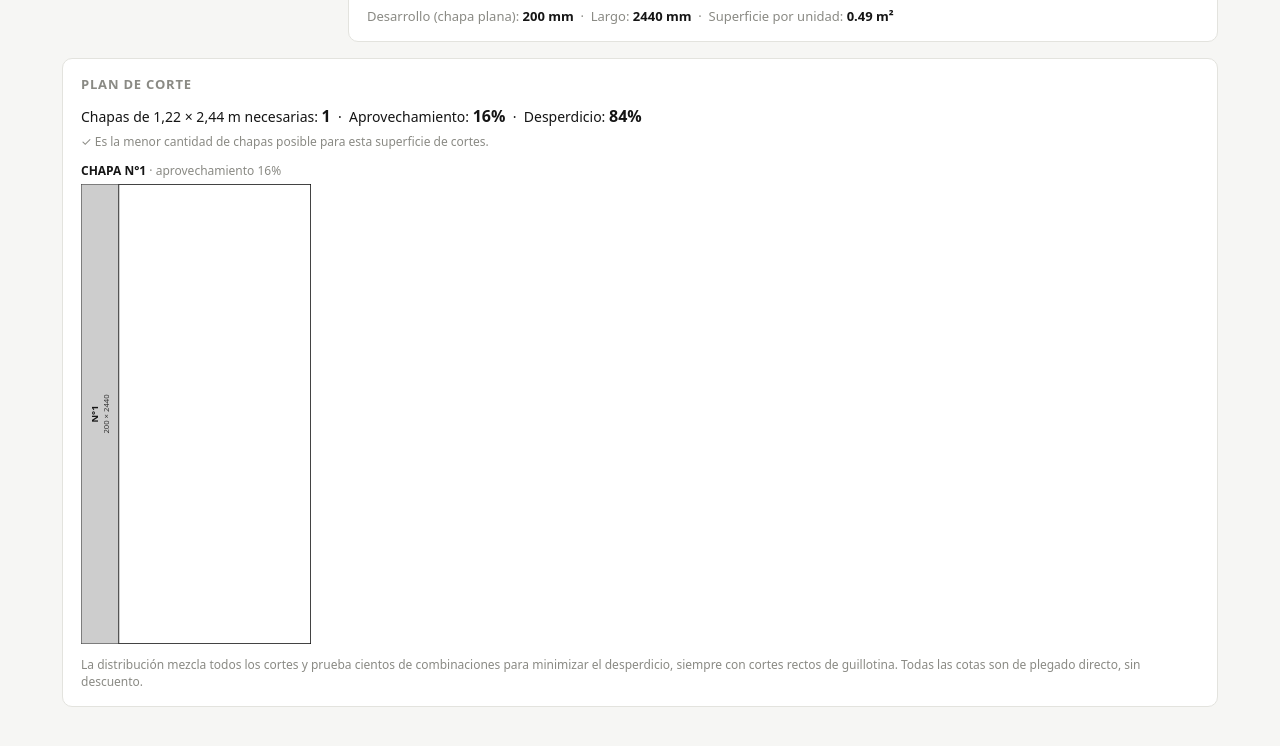
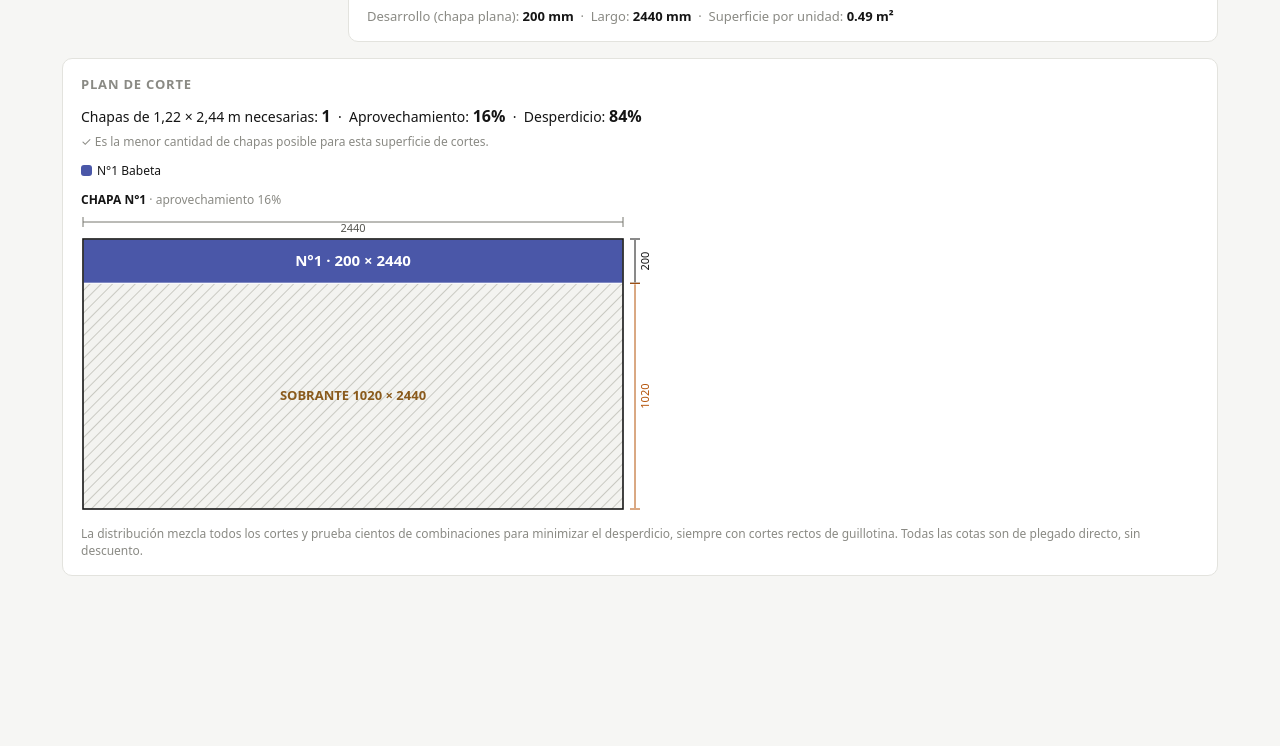
Before and after one commit to juansanvicente7/Plegados-Chapa, a plain HTML site: page index.html in a window 1280 px wide. Shown: the part 850-1596 px from the top of the page. After the commit the page ends 1486 px from the top, so only its background shows below. Drawn offline with Linux system fonts and the light colour scheme.

Commit message:
Plan de corte: chapa acostada, color por corte y cotas como en CAD
Cada chapa se dibuja con el largo en horizontal, cada corte con un color
fijo (también en la lista, la leyenda y el PDF), cotas del ancho de cada
faja a la derecha, cota del largo arriba y el sobrante rayado con su
medida. Los perfiles e isométricas de los plegados no cambian.

Co-Authored-By: Claude Opus 5.5 <noreply@anthropic.com>

```diff
--- a/index.html
+++ b/index.html
@@ -82,6 +82,10 @@
   .sheet-fig figcaption{font-size:12px;font-weight:600;margin-bottom:5px}
   .sheet-fig .waste{color:var(--soft);font-weight:400}
   .sheet-fig svg{display:block}
+  .sheets .sheet-fig{flex:1 1 460px;max-width:620px}
+  .leyenda{display:flex;flex-wrap:wrap;gap:6px 14px;font-size:12px;margin:0 0 12px}
+  .leyenda span{display:inline-flex;align-items:center;gap:5px}
+  .leyenda i,.pieza-item .dot{display:inline-block;width:11px;height:11px;border-radius:3px;flex:none}
 
   .hint{font-size:12px;color:var(--soft)}
 
@@ -105,7 +109,7 @@
   #printArea{display:none}
   @media print{
     @page{size:A4 portrait;margin:12mm}
-    body{background:#fff}
+    body{background:#fff;-webkit-print-color-adjust:exact;print-color-adjust:exact}
     body>*:not(#printArea){display:none !important}
     #printArea{display:block}
     .pg{page-break-after:always}
@@ -612,23 +616,78 @@ function calcularPlan(){
 }
 
 /* ================= SVG: chapa con distribución ================= */
+// un color fijo por corte (N°1, N°2…), igual en el plan, la lista y el PDF
+const COLORES=['#4a57a8','#f0692a','#f2e43c','#5bb94c','#9b3f9a','#97989c','#2fa8b8','#d64545','#c49a5a','#7fb8e8','#e58fc0','#3d7d3a'];
+function colorCorte(k){ return COLORES[(k-1)%COLORES.length]; }
+function tintaSobre(hex){
+  const n=parseInt(hex.slice(1),16), r=n>>16, g=n>>8&255, b=n&255;
+  return (0.299*r+0.587*g+0.114*b)>150 ? '#151515' : '#ffffff';
+}
+
+// Chapa dibujada acostada (largo en horizontal), cada corte con su color,
+// cotas del ancho de cada faja a la derecha y el sobrante marcado con su medida.
 function sheetSVG(sheet, pxW){
   const ch=chapaSel();
-  const s=pxW/ch.w, pxH=ch.h*s;
-  let svg='<rect x="0" y="0" width="'+pxW+'" height="'+pxH.toFixed(1)+'" fill="#ffffff" stroke="#151515" stroke-width="1.6"/>';
-  for(const q of sheet.placed){
-    const x=q.x*s,y=q.y*s,w=q.w*s,h=q.h*s;
-    svg+='<rect x="'+x.toFixed(1)+'" y="'+y.toFixed(1)+'" width="'+w.toFixed(1)+'" height="'+h.toFixed(1)+'" fill="#cdcdcd" stroke="#3d3d3d" stroke-width="1.1"/>';
+  const acostar=ch.h>=ch.w;
+  const L=acostar?ch.h:ch.w, A=acostar?ch.w:ch.h;   // L horizontal, A vertical
+  const mR=58, mT=26, mB=4, mL=2;
+  const s=(pxW-mR-mL)/L, sw=L*s, sh=A*s, pxH=mT+sh+mB;
+  const X=v=>(mL+v*s).toFixed(1), Y=v=>(mT+v*s).toFixed(1);
+  const piezas=sheet.placed.map(q=>acostar?{x:q.y,y:q.x,w:q.h,h:q.w,q}:{x:q.x,y:q.y,w:q.w,h:q.h,q});
+
+  let svg='<defs><pattern id="sobr" width="8" height="8" patternUnits="userSpaceOnUse" patternTransform="rotate(45)">'+
+          '<rect width="8" height="8" fill="#f3f3f0"/><line x1="0" y1="0" x2="0" y2="8" stroke="#c9c9c2" stroke-width="2"/></pattern></defs>';
+  // cota del largo arriba
+  svg+='<line x1="'+X(0)+'" y1="9" x2="'+X(L)+'" y2="9" stroke="#77776f" stroke-width="1"/>'+
+       '<line x1="'+X(0)+'" y1="4" x2="'+X(0)+'" y2="14" stroke="#77776f"/><line x1="'+X(L)+'" y1="4" x2="'+X(L)+'" y2="14" stroke="#77776f"/>'+
+       '<text x="'+(mL+sw/2).toFixed(1)+'" y="19" font-size="11" text-anchor="middle" fill="#55554f">'+fmt(L)+'</text>';
+  // fondo = sobrante
+  svg+='<rect x="'+X(0)+'" y="'+Y(0)+'" width="'+sw.toFixed(1)+'" height="'+sh.toFixed(1)+'" fill="url(#sobr)"/>';
+
+  for(const p of piezas){
+    const c=colorCorte(p.q.k), t=tintaSobre(c);
+    const x=mL+p.x*s, y=mT+p.y*s, w=p.w*s, h=p.h*s;
+    svg+='<rect x="'+x.toFixed(1)+'" y="'+y.toFixed(1)+'" width="'+w.toFixed(1)+'" height="'+h.toFixed(1)+'" fill="'+c+'" stroke="#ffffff" stroke-width="1.2"/>';
     const cx=x+w/2, cy=y+h/2;
-    const fs=Math.max(9,Math.min(14,Math.min(w,h)/4));
-    const vertical = w<64 && h>w*1.4;
-    const rot = vertical ? ' transform="rotate(-90 '+cx.toFixed(1)+' '+cy.toFixed(1)+')"' : '';
-    if(Math.min(w,h)>=18){
-      svg+='<text x="'+cx.toFixed(1)+'" y="'+(cy-2).toFixed(1)+'" font-size="'+fs+'" font-weight="700" text-anchor="middle" fill="#151515"'+rot+'>N°'+q.k+'</text>';
-      svg+='<text x="'+cx.toFixed(1)+'" y="'+(cy+fs).toFixed(1)+'" font-size="'+(fs*0.82).toFixed(1)+'" text-anchor="middle" fill="#333"'+rot+'>'+fmt(q.w)+' × '+fmt(q.h)+'</text>';
+    const vertical = h>w*1.3;
+    const lado=vertical?w:h, largo=vertical?h:w;
+    const fs=Math.max(8,Math.min(15,lado/2.6));
+    if(lado>=13 && largo>=40){
+      const rot=vertical?' transform="rotate(-90 '+cx.toFixed(1)+' '+cy.toFixed(1)+')"':'';
+      const txt='N°'+p.q.k+'  ·  '+fmt(p.q.w)+' × '+fmt(p.q.h);
+      svg+='<text x="'+cx.toFixed(1)+'" y="'+(cy+fs*0.35).toFixed(1)+'" font-size="'+fs.toFixed(1)+'" font-weight="700" text-anchor="middle" fill="'+t+'"'+rot+'>'+(largo>txt.length*fs*0.55?txt:'N°'+p.q.k)+'</text>';
     }
   }
-  return '<svg viewBox="0 0 '+pxW+' '+pxH.toFixed(1)+'" width="'+pxW+'" xmlns="http://www.w3.org/2000/svg" font-family="system-ui,sans-serif">'+svg+'</svg>';
+
+  // cotas a la derecha: fajas que llegan al borde + franjas de sobrante a todo lo largo
+  const cotas=[];
+  piezas.filter(p=>p.x+p.w>=L-1).forEach(p=>{
+    if(!cotas.some(c=>Math.abs(c.a-p.y)<1&&Math.abs(c.b-(p.y+p.h))<1)) cotas.push({a:p.y,b:p.y+p.h});
+  });
+  const ys=piezas.map(p=>[p.y,p.y+p.h]).sort((a,b)=>a[0]-b[0]);
+  const gaps=[]; let cur=0;
+  for(const [a,b] of ys){ if(a-cur>1) gaps.push({a:cur,b:a}); cur=Math.max(cur,b); }
+  if(A-cur>1) gaps.push({a:cur,b:A});
+  const xc=mL+sw+12;
+  const cota=(a,b,col,txt)=>{
+    const y1=mT+a*s, y2=mT+b*s, ym=(y1+y2)/2;
+    let o='<line x1="'+xc+'" y1="'+(y1+1).toFixed(1)+'" x2="'+xc+'" y2="'+(y2-1).toFixed(1)+'" stroke="'+col+'" stroke-width="1"/>'+
+          '<line x1="'+(xc-5)+'" y1="'+y1.toFixed(1)+'" x2="'+(xc+5)+'" y2="'+y1.toFixed(1)+'" stroke="'+col+'"/>'+
+          '<line x1="'+(xc-5)+'" y1="'+y2.toFixed(1)+'" x2="'+(xc+5)+'" y2="'+y2.toFixed(1)+'" stroke="'+col+'"/>';
+    if(y2-y1>=9) o+='<text x="'+(xc+14)+'" y="'+ym.toFixed(1)+'" font-size="11" text-anchor="middle" fill="'+col+'" transform="rotate(-90 '+(xc+14)+' '+ym.toFixed(1)+')">'+txt+'</text>';
+    return o;
+  };
+  cotas.forEach(c=>{ svg+=cota(c.a,c.b,'#151515',fmt(c.b-c.a)); });
+  gaps.forEach(g=>{
+    svg+=cota(g.a,g.b,'#b45309',fmt(g.b-g.a));
+    const h=(g.b-g.a)*s;
+    if(h>=14) svg+='<text x="'+(mL+sw/2).toFixed(1)+'" y="'+(mT+(g.a+g.b)/2*s+4).toFixed(1)+'" font-size="'+Math.min(13,h/2).toFixed(1)+'" font-weight="600" text-anchor="middle" fill="#8a5a1c">SOBRANTE '+fmt(g.b-g.a)+' × '+fmt(L)+'</text>';
+  });
+  svg+='<rect x="'+X(0)+'" y="'+Y(0)+'" width="'+sw.toFixed(1)+'" height="'+sh.toFixed(1)+'" fill="none" stroke="#151515" stroke-width="1.6"/>';
+  return '<svg viewBox="0 0 '+pxW+' '+pxH.toFixed(1)+'" width="'+pxW+'" style="max-width:100%;height:auto" xmlns="http://www.w3.org/2000/svg" font-family="system-ui,sans-serif">'+svg+'</svg>';
+}
+function leyendaHTML(){
+  return '<div class="leyenda">'+S.piezas.map((p,i)=>'<span><i style="background:'+colorCorte(i+1)+'"></i>N°'+(i+1)+' '+esc(p.nombre)+'</span>').join('')+'</div>';
 }
 
 /* ================= render de la app ================= */
@@ -645,7 +704,7 @@ function renderDatos(){
 function renderLista(){
   el('listaPiezas').innerHTML=S.piezas.map((p,i)=>
     '<button class="pieza-item'+(i===S.sel?' sel':'')+'" data-act="sel-pieza" data-i="'+i+'">'+
-    '<span class="num">N°'+(i+1)+'</span><span class="nm">'+esc(p.nombre)+'</span><span class="qt">×'+fmt(num(p.cant,1))+'</span></button>'
+    '<i class="dot" style="background:'+colorCorte(i+1)+'"></i><span class="num">N°'+(i+1)+'</span><span class="nm">'+esc(p.nombre)+'</span><span class="qt">×'+fmt(num(p.cant,1))+'</span></button>'
   ).join('') || '<p class="hint">Sin cortes. Agregá el primero.</p>';
 }
 
@@ -710,8 +769,9 @@ function renderPlan(){
       ? '✓ Es la menor cantidad de chapas posible para esta superficie de cortes.'
       : 'Por superficie, el mínimo teórico sería '+pack.minimo+' chapa'+(pack.minimo===1?'':'s')+' (las medidas de las piezas no permiten llegar a ese número sin cortarlas).')+
      (pack.sheets.length>1?' El sobrante queda concentrado en la última chapa.':'')+'</p>';
+  h+=leyendaHTML();
   h+='<div class="sheets">'+pack.sheets.map((s,i)=>
-    '<figure class="sheet-fig"><figcaption>CHAPA N°'+(i+1)+' <span class="waste">· aprovechamiento '+Math.round(s.uso*100)+'%</span></figcaption>'+sheetSVG(s,230)+'</figure>'
+    '<figure class="sheet-fig"><figcaption>CHAPA N°'+(i+1)+' <span class="waste">· aprovechamiento '+Math.round(s.uso*100)+'%</span></figcaption>'+sheetSVG(s,600)+'</figure>'
   ).join('')+'</div>';
   el('plan').innerHTML=h;
 }
@@ -736,7 +796,7 @@ function buildPrint(){
   h+='<div class="pg"><h1>PLEGADO DE CHAPA — '+esc(mat.corto)+'</h1><div class="meta">'+meta+'</div>';
   h+='<table class="res"><tr><th>Corte</th><th>Nombre</th><th>Desarrollo × Largo (mm)</th><th>Pliegues</th><th>Cantidad</th></tr>';
   S.piezas.forEach((p,i)=>{
-    h+='<tr><td>N°'+(i+1)+'</td><td>'+esc(p.nombre)+'</td><td>'+fmt(desarrollo(p))+' × '+fmt(num(p.largo))+'</td><td>'+(p.segs.length-1)+'</td><td>'+fmt(num(p.cant,1))+'</td></tr>';
+    h+='<tr><td><span style="display:inline-block;width:10px;height:10px;border-radius:2px;margin-right:5px;background:'+colorCorte(i+1)+'"></span>N°'+(i+1)+'</td><td>'+esc(p.nombre)+'</td><td>'+fmt(desarrollo(p))+' × '+fmt(num(p.largo))+'</td><td>'+(p.segs.length-1)+'</td><td>'+fmt(num(p.cant,1))+'</td></tr>';
   });
   h+='</table>';
   if(pack.sheets.length){
@@ -750,7 +810,8 @@ function buildPrint(){
   pack.sheets.forEach((s,i)=>{
     h+='<div class="pg"><h1>PLEGADO DE CHAPA LISA '+ch.label.replace(' × ','X')+'</h1>'+
        '<h2>CHAPA N°'+(i+1)+'</h2><div class="meta">'+meta+'</div>'+
-       '<div style="text-align:center">'+sheetSVG(s,300).replace('width="300"','width="420"')+'</div>'+
+       leyendaHTML()+
+       '<div style="text-align:center">'+sheetSVG(s,690)+'</div>'+
        '<p style="font-size:12px;color:#444">Aprovechamiento de esta chapa: '+Math.round(s.uso*100)+'%. Medidas interiores en mm (desarrollo × largo).</p>'+
        '<div class="foot">Plegados · '+esc(S.obra||'')+' · '+fechaLegible()+'</div></div>';
   });
```
